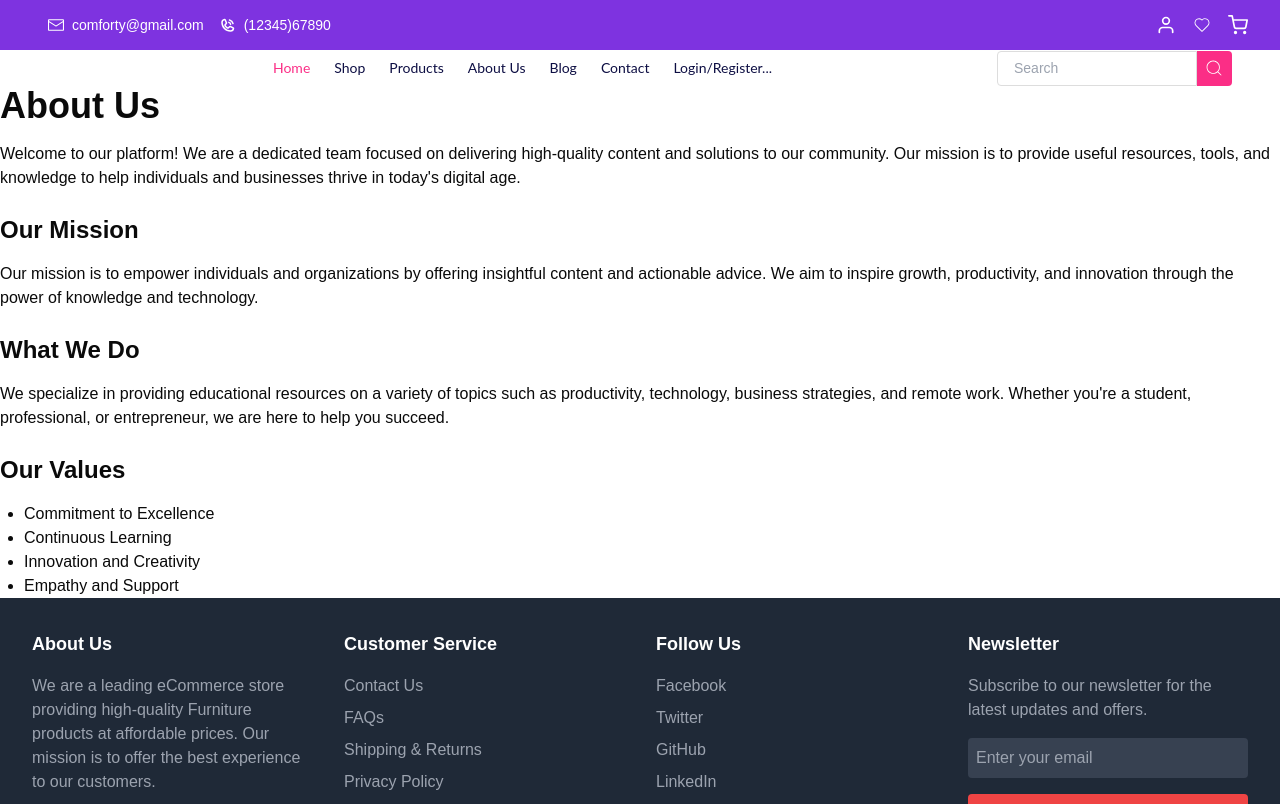
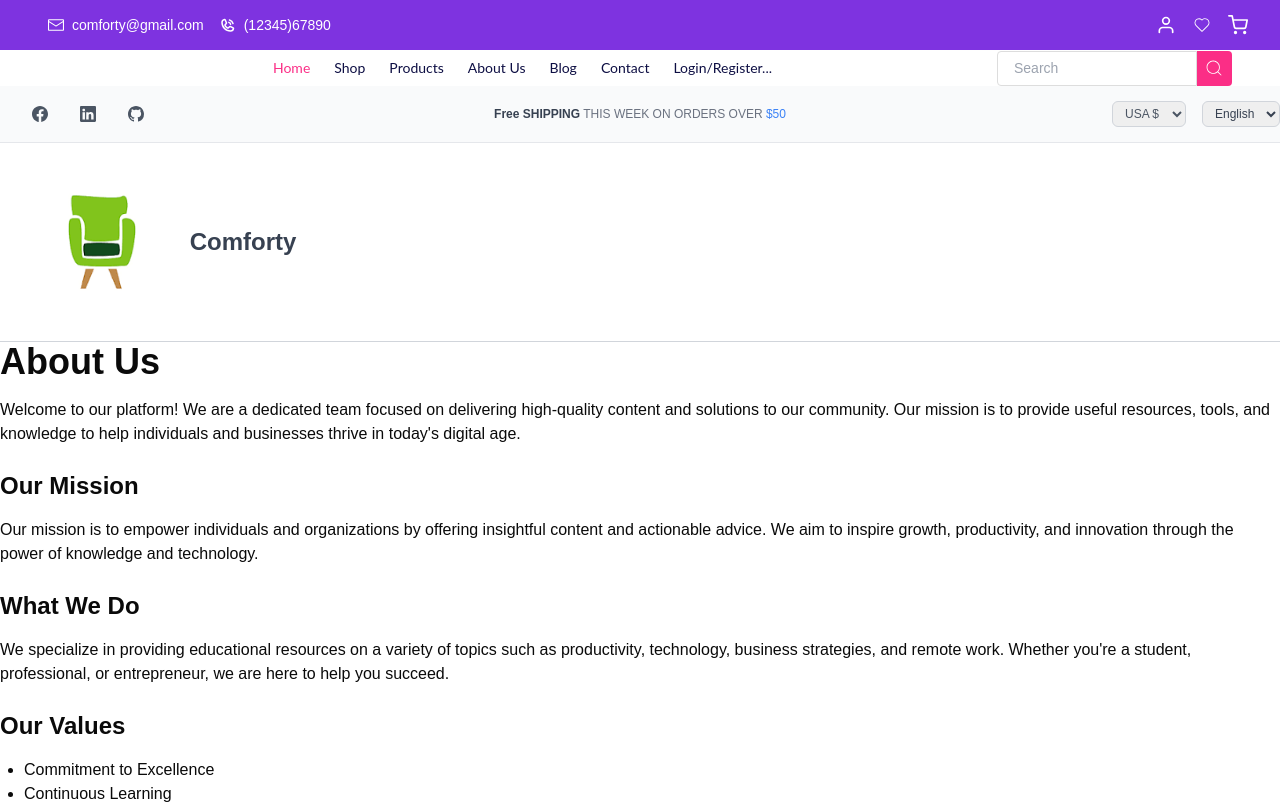
Before and after one commit to Syedabanog-1/Hackhathon-Ecommerce-Website, a Next.js app: page /about in a window 1280 px wide. Shown: the top 804 px of the page. Built offline with nearby package versions, Linux system fonts and the light colour scheme.

Commit message:
commit theek ha ab

```diff
--- a/src/app/layout.tsx
+++ b/src/app/layout.tsx
@@ -4,6 +4,9 @@ import localFont from "next/font/local";
 import "./globals.css";
 import Footer from "./components/Footer";
 import Navbar from './components/Navbar';
+import HeaderTop from "./components/HeaderTop";
+import HeaderMin from "./components/HeaderMin";
+
 
 
 const geistSans = localFont({
@@ -34,6 +37,8 @@ export default function RootLayout({
       >
 
         <Navbar />
+        <HeaderTop />
+        <HeaderMin />
         {children}
         <Footer/>
       </body>
--- a/src/app/page.tsx
+++ b/src/app/page.tsx
@@ -3,18 +3,12 @@
 import Image from "next/image";
 import Hero from "./components/Hero";
 import NewProducts from "./components/NewProducts";
-import HeaderTop from "./components/HeaderTop";
-import HeaderMin from "./components/HeaderMin";
 
 
 export default function Home() {
-  return
+  return (
     <>
-    <HeaderTop />
-    <HeaderMin />
-
-     <Hero />
-
+      <Hero />
       <div className="p-4 w-full">
               <Image
                 src="/chair1.jpg"
```
